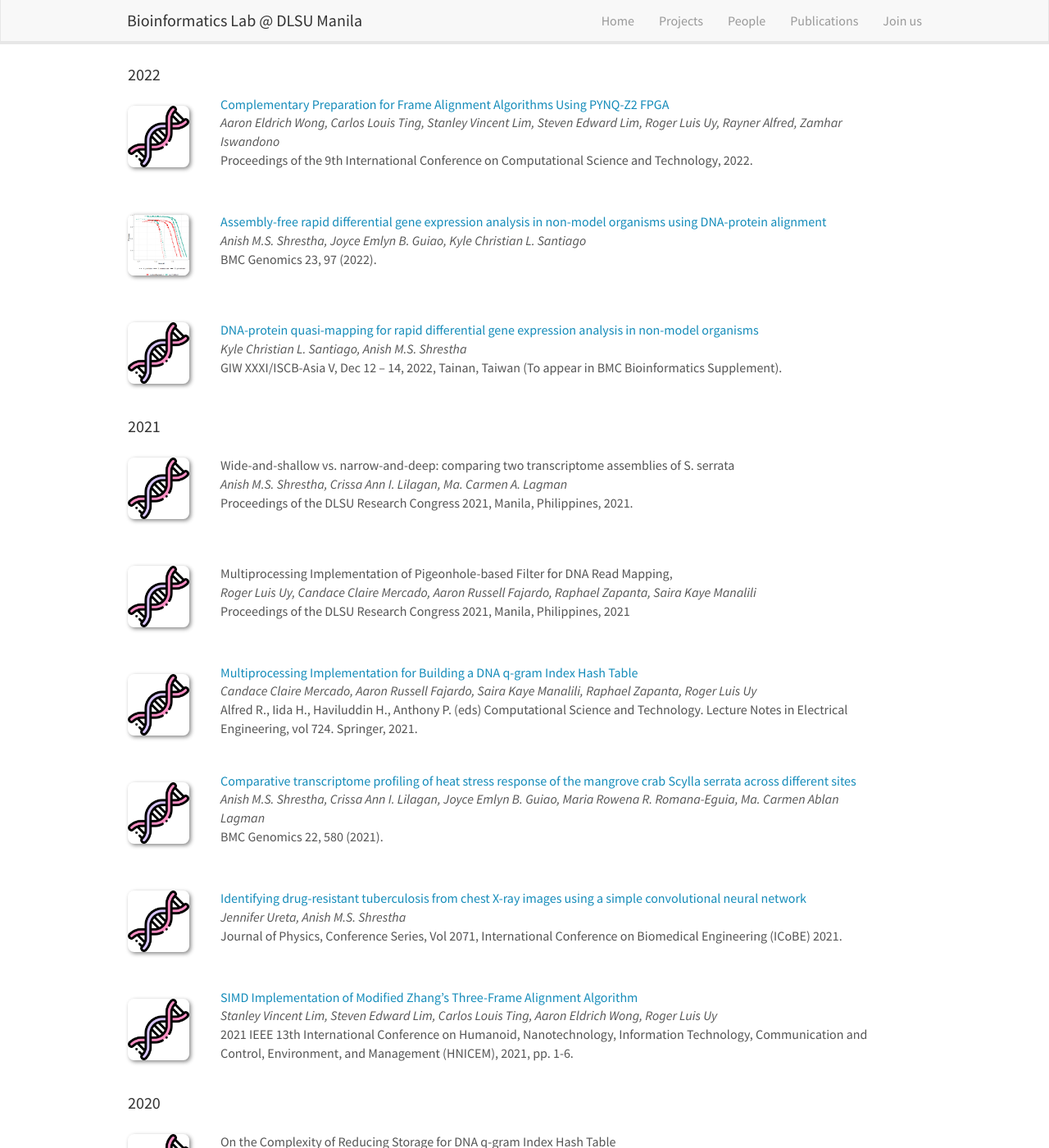
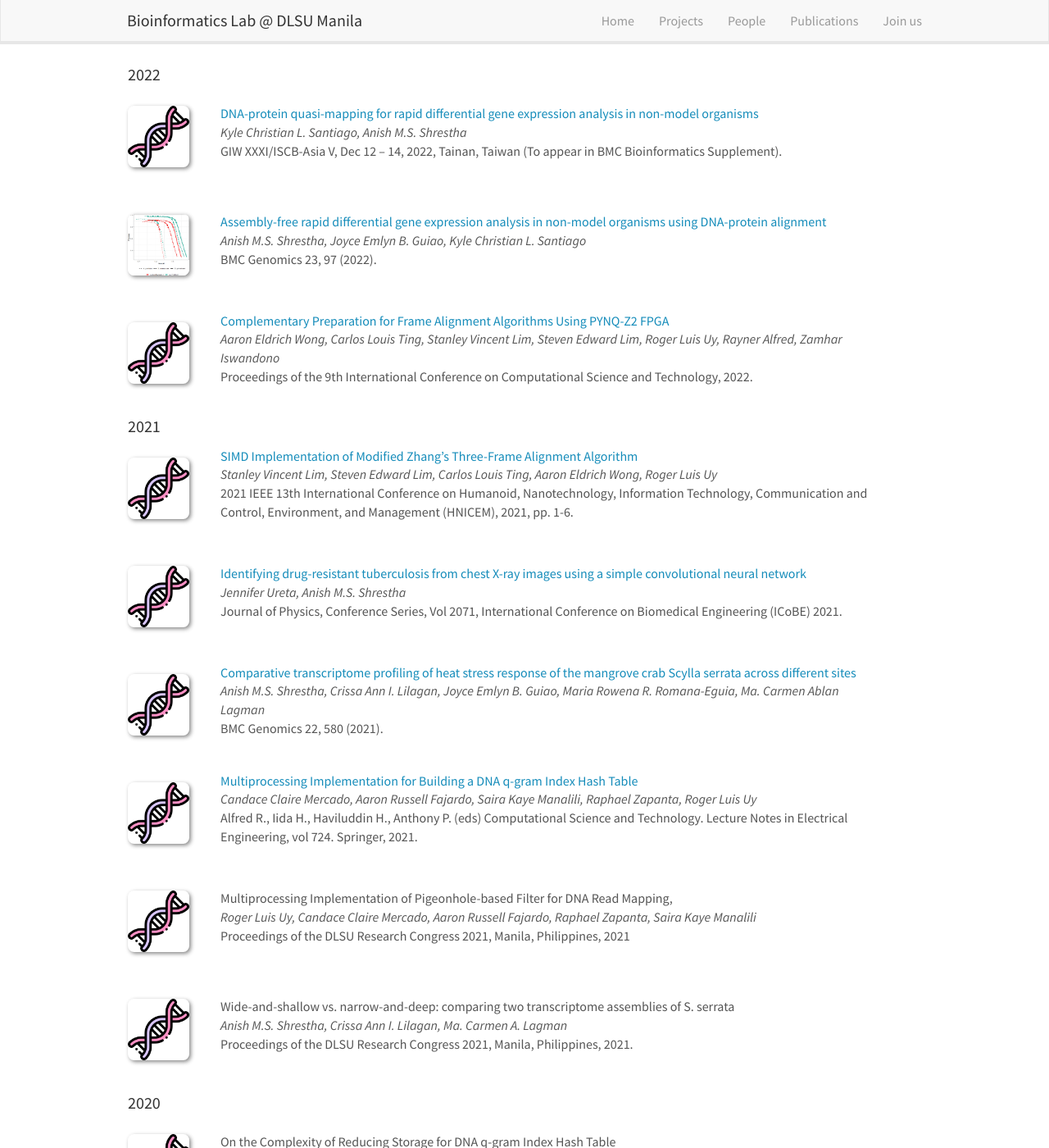
Before and after one commit to bioinfodlsu/bioinfodlsu.github.io, a Jekyll site: the page built from _pages/publications.md, in a window 1280 px wide and 1400 px high, scrolled down 219 px. Shown: the whole window at 82% size. Built offline with Jekyll 4.4.1, drawn with Linux system fonts in a browser that asks for light colours; nearby versions of some CDN libraries; some of the changed text lies outside the part shown.

Commit message:
Fix the display of the ordering in the publications

```diff
--- a/_pages/publications.md
+++ b/_pages/publications.md
@@ -50,7 +50,7 @@ permalink: /publications/
 ## Full List of publications
 -->
 
-{% assign publi_grouped = site.data.publist | sort: "year" | reverse | group_by: "year" %}
+{% assign publi_grouped = site.data.publist | group_by: "year" %}
 {% for group in publi_grouped %}
 <h4>{{group.name}}</h4>
 {% for publi in group.items %}
```
